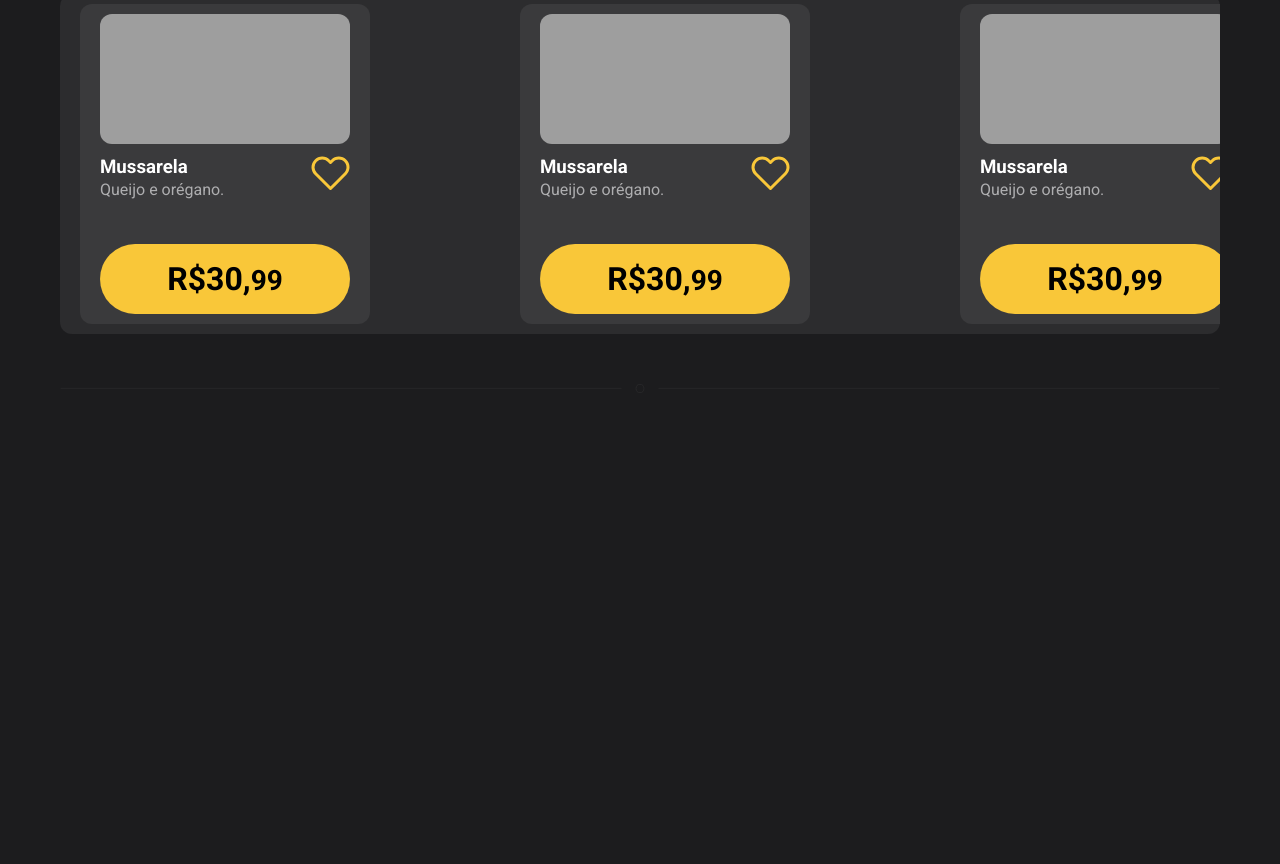
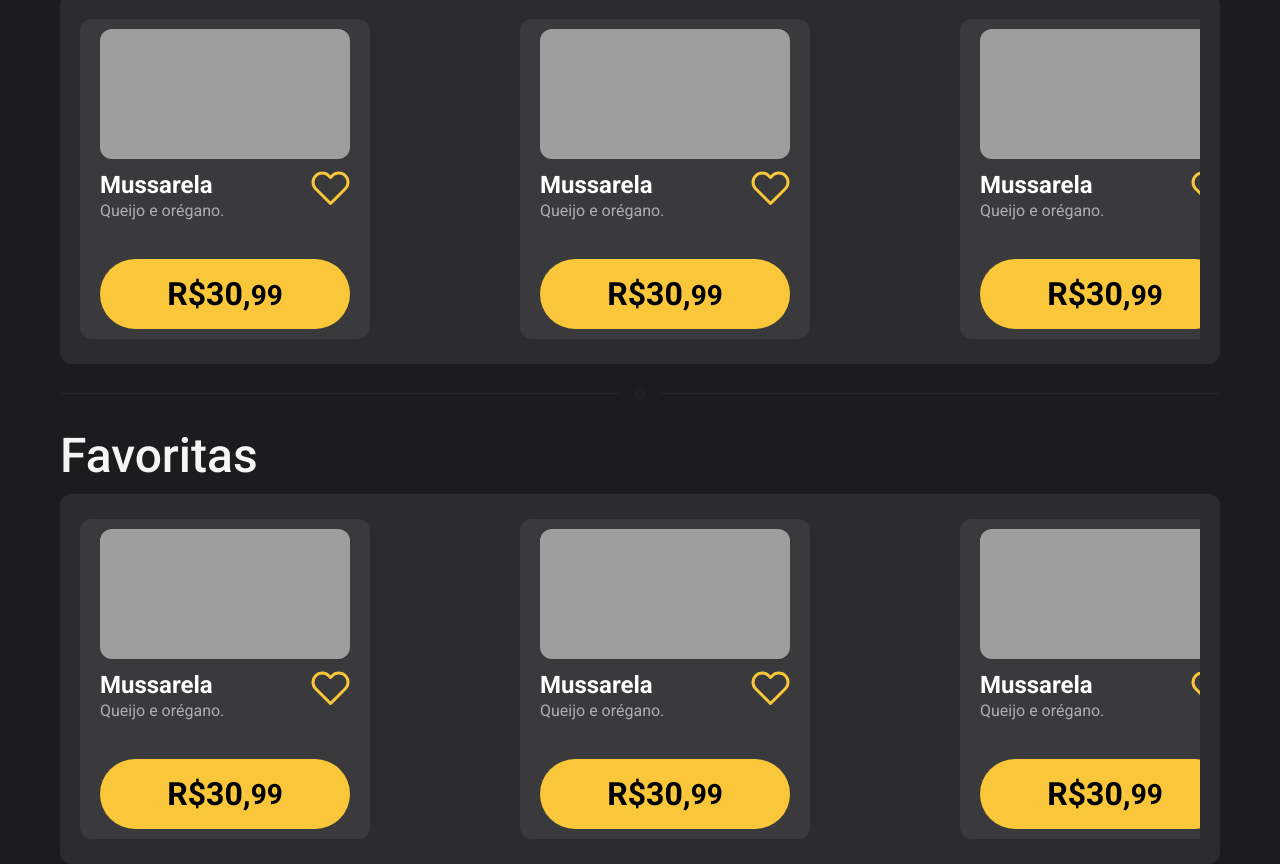
Before and after one commit to pedrovs3/pizzaria-front, a plain HTML site: page index.html in a window 1280 px wide. Shown: the part 763-1627 px from the top of the page. Before the commit the page ends 1160 px from the top, so only its background shows below. Drawn offline with Linux system fonts and the light colour scheme.

Commit message:
Section promo finalized and init Favs Section

```diff
--- a/assets/css/components/main.css
+++ b/assets/css/components/main.css
@@ -70,15 +70,20 @@ section {
 
 .promo-section__list-items {
   background-color: var(--bg-overflow);
+  padding: 10px 20px;
   border-radius: 12px;
 }
 
 .promo-section__list-items li {
   display: flex;
   flex-direction: row;
-  padding: 10px 20px;
+  padding: 15px 0px;
   gap: 150px;
   overflow-x: scroll;
+}
+.section-fav__title {
+  margin-bottom: 10px;
+  font-weight: 500;
 }
 
 @media (max-width:680px) {
--- a/assets/css/styles.css
+++ b/assets/css/styles.css
@@ -20,3 +20,7 @@ body{
   color: var(--white-color);
   max-width: 100vw;
 }
+
+h2 {
+  font-size: 48px;
+}
--- a/assets/js/components/ItemCard.js
+++ b/assets/js/components/ItemCard.js
@@ -119,7 +119,7 @@ class ItemCard extends HTMLElement {
         margin-bottom: 2px;
         margin-top: 8px;
         text-transform: capitalize;
-        gap: 0px
+        gap: 0px;
         font-size: 1.5rem;
         align-self: flex-start;
       }
@@ -128,6 +128,7 @@ class ItemCard extends HTMLElement {
         color: #AEAEB0;
         align-self: flex-start;
         font-size: 1rem;
+        font-weight: 400;
       }
 
       .item-card__likeButton {
--- a/index.html
+++ b/index.html
@@ -48,15 +48,22 @@
         </li>
       </ul>
     </section>
-    <section>
-      <img class="divider" src="./assets/img/Divider.svg" alt="divider">
+    <img class="divider" src="./assets/img/Divider.svg" alt="divider">
+    <section class="section-fav">
+      <h2 class="section-fav__title">Favoritas</h2>
+      <ul class="promo-section__list-items">
+        <li>
+          <item-card title="mussarela" ingredients="Queijo e orégano." price="30,99"></item-card>
+          <item-card title="mussarela" ingredients="Queijo e orégano." price="30,99"></item-card>
+          <item-card title="mussarela" ingredients="Queijo e orégano." price="30,99"></item-card>
+        </li>
+      </ul>
     </section>
 
   </main>
   <footer>
 
   </footer>
-
   <!-- <item-card title="mussarela" ingredients="Queijo e orégano." price="30,99"></item-card> -->
 </body>
 </html>
```
